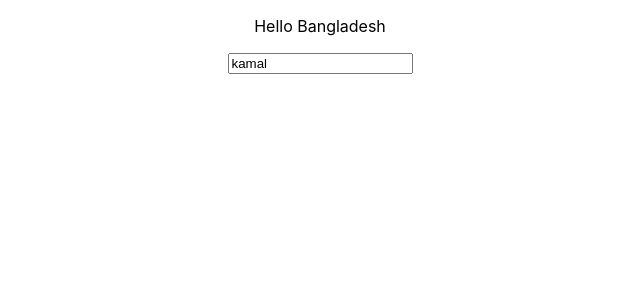
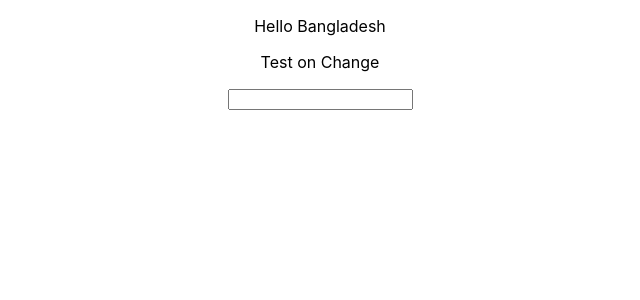
Before and after one commit to SymuNadeeM/React-Testing, a React (Create React App) app: page / in a window 1280 px wide. Shown: the top 300 px of the page, without its empty margins (320-960 px from the left). Built offline with nearby package versions, Linux system fonts and the light colour scheme.

Commit message:
onchange input

```diff
--- a/src/App.js
+++ b/src/App.js
@@ -1,16 +1,13 @@
+import { useState } from "react";
 import "./App.css";
 
 function App() {
+  const [data, setData] = useState("")
   return (
     <div className="App">
       <p>Hello Bangladesh</p>
-      <input
-        type="text"
-        placeholder="Type Something"
-        name="username"
-        id="userId"
-        value="kamal"
-      />
+      <p>Test on Change </p>
+      <input type="text" value={data} onChange={(e)=>{setData(e.target.value + "test")}} />
     </div>
   );
 }
```
Also changed, not shown: 1 other file (tests, documents, lock files or other folders).
